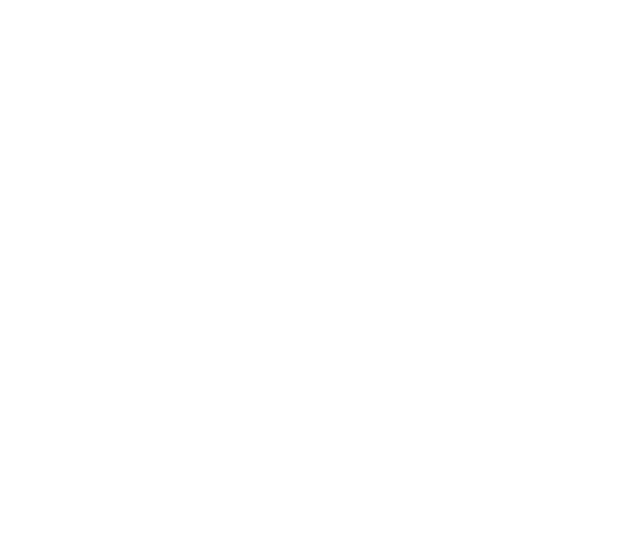
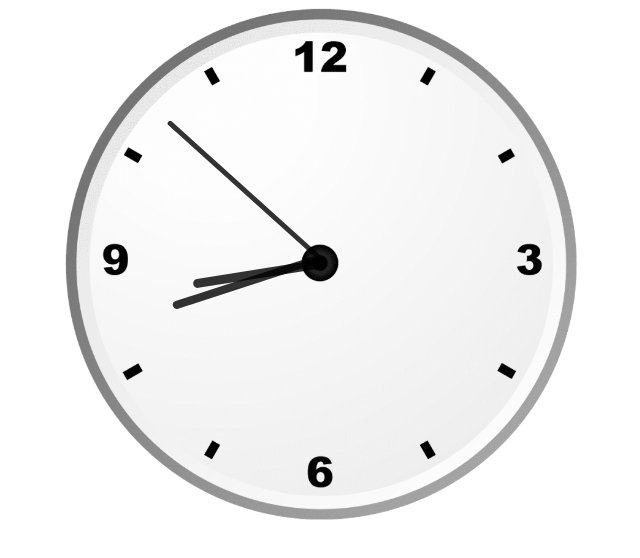
Before and after one commit to madebyshaurya/Analog-Clock, a plain HTML site: page index.html in a window 1280 px wide. Shown: the whole page, without its empty margins (319-959 px from the left). Drawn offline with Linux system fonts and the light colour scheme.

Commit message:
finish clock

```diff
--- a/index.html
+++ b/index.html
@@ -5,8 +5,14 @@
     <meta http-equiv="X-UA-Compatible" content="IE=edge">
     <meta name="viewport" content="width=device-width, initial-scale=1.0">
     <title>Analog Clock</title>
+    <link rel="stylesheet" href="style.css">
 </head>
 <body>
-
+    <div id="clockContainer">
+        <div id="hour"></div>
+        <div id="minute"></div>
+        <div id="second"></div>
+    </div>
+    <script src="main.js"></script>
 </body>
 </html>
--- a/main.js
+++ b/main.js
@@ -0,0 +1,15 @@
+setInterval(() => {
+    // Every Second
+    d = new Date()
+    htime = d.getHours();
+    mtime = d.getMinutes();
+    stime = d.getSeconds();
+
+    hrotation = 30*htime + mtime/2;
+    mrotation = 6*mtime;
+    srotation = 6*stime;
+
+    hour.style.transform = `rotate(${hrotation}deg)`
+    minute.style.transform = `rotate(${mrotation}deg)`
+    second.style.transform = `rotate(${srotation}deg)`
+}, 1000);
--- a/style.css
+++ b/style.css
@@ -0,0 +1,45 @@
+#clockContainer {
+    position: relative;
+    margin: auto;
+    height: 40vw;
+    width: 40vw;
+    background: url(clock.png) no-repeat;
+    background-size: 100%;
+}
+
+#hour,
+#minute,
+#second {
+    position: absolute;
+    background: black;
+    border-radius: 10px;
+}
+
+#hour {
+    width: 1.8%;
+    height: 25%;
+    left: 48.8%;
+    top: 25%;
+    opacity: 0.8;
+    transform-origin: bottom;
+}
+
+#minute {
+    width: 1.6%;
+    height: 30%;
+    left: 48.8%;
+    top: 19%;
+    opacity: 0.8;
+    transform-origin: bottom;
+    /* display: none; */
+}
+
+#second {
+    width: 1%;
+    height: 40%;
+    left: 49.5%;
+    top: 9%;
+    opacity: 0.8;
+    transform-origin: bottom;
+    /* display: none; */
+}
```
